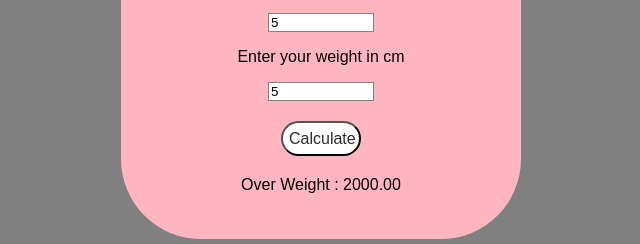
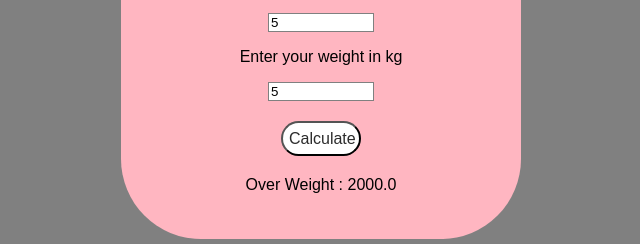
Before and after one commit to mirrenil/BMI--calculator, a plain HTML site: page index.html in a window 1280 px wide. Both pictures are taken after typing "5", "5" into the empty fields and a click on the button "Calculate". Shown: the part 261-505 px from the top of the page, 319-959 px from the left. Drawn offline with Linux system fonts and the light colour scheme.

Commit message:
grammar check

```diff
--- a/index.html
+++ b/index.html
@@ -17,7 +17,7 @@
 
         <input type="number" id="height">
 
-        <p>Enter your weight in cm</p>
+        <p>Enter your weight in kg</p>
 
         <input type="number" id="weight">
 
--- a/main.js
+++ b/main.js
@@ -30,9 +30,9 @@ function calculateBMI() {
     // If both input is valid, calculate the bmi
     else {
 
-        // Fixing upto 2 decimal places
+        // Fixing upto 1 decimal places
         let bmi = (weight / ((height * height)
-                            / 10000)).toFixed(2);
+                            / 10000)).toFixed(1);
 
         // Dividing as per the bmi conditions
         if (bmi < 18.6) result.innerHTML =
```
